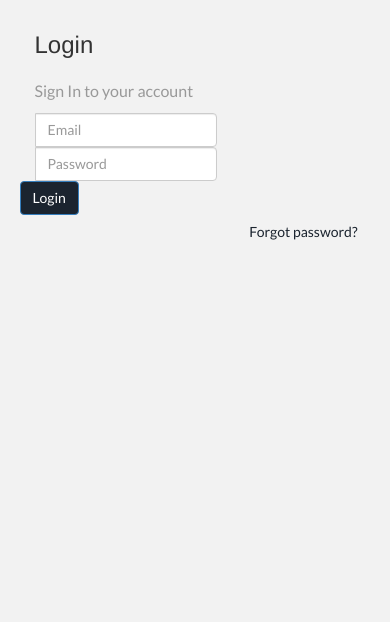
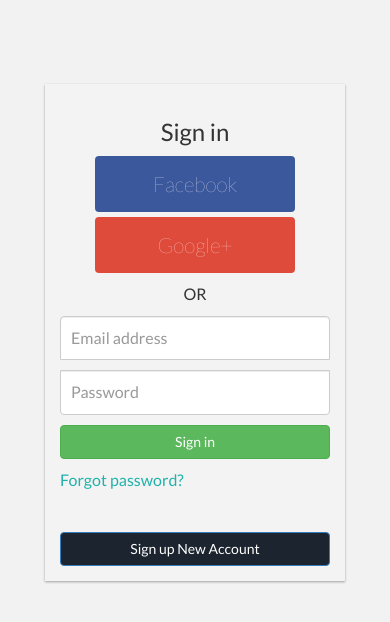
Before and after one commit to lyktk18798/angular_webbangiay, an Angular app: page /login in a window 390 px wide. Shown: the top 622 px of the page. Built offline with nearby package versions, Linux system fonts and the light colour scheme.

Commit message:
Login customer

```diff
--- a/package.json
+++ b/package.json
@@ -23,7 +23,6 @@
     "@ng-bootstrap/ng-bootstrap": "^2.0.0",
     "core-js": "^2.5.4",
     "font-awesome": "^4.7.0",
-    "jwt-decode": "^2.2.0",
     "rxjs": "^6.0.0",
     "zone.js": "~0.8.26"
   },
--- a/src/app/app.module.ts
+++ b/src/app/app.module.ts
@@ -22,6 +22,7 @@
 import {RegisterComponent} from './components/register/register.component';
 import {AlertComponent} from './helpers/alert/alert.component';
 import { DefaultLayoutComponent } from './components/default-layout/default-layout.component';
+
 @NgModule({
   declarations: [
     AppComponent,
@@ -48,7 +49,7 @@
     RouterModule,
     FormsModule,
     NgbModule,
-    ReactiveFormsModule
+    ReactiveFormsModule,
   ],
   providers: [MyCurrencyFormatterDirective, MyCurrencyPipe, CarouselComponent],
   bootstrap: [AppComponent],
--- /dev/null
+++ b/src/app/components/login/login.component.css
@@ -0,0 +1,109 @@
+
+/* sign in FORM */
+#logreg-forms{
+  width:412px;
+  margin:10vh auto;
+  background-color:#f3f3f3;
+  box-shadow: 0 1px 3px rgba(0,0,0,0.12), 0 1px 2px rgba(0,0,0,0.24);
+  transition: all 0.3s cubic-bezier(.25,.8,.25,1);
+}
+#logreg-forms form {
+  width: 100%;
+  max-width: 410px;
+  padding: 15px;
+  margin: auto;
+}
+#logreg-forms .form-control {
+  position: relative;
+  box-sizing: border-box;
+  height: auto;
+  padding: 10px;
+  font-size: 16px;
+}
+#logreg-forms .form-control:focus { z-index: 2; }
+#logreg-forms .form-signin input[type="email"] {
+  margin-bottom: 10px;
+  border-bottom-right-radius: 0;
+  border-bottom-left-radius: 0;
+}
+#logreg-forms .form-signin input[type="password"] {
+  border-top-left-radius: 0;
+  border-top-right-radius: 0;
+}
+
+#logreg-forms .social-login{
+  width:390px;
+  margin:0 auto;
+  margin-bottom: 14px;
+}
+#logreg-forms .social-btn{
+  font-weight: 100;
+  color:white;
+  width:190px;
+  font-size: 0.9rem;
+}
+
+#logreg-forms a{
+  display: block;
+  padding-top:10px;
+  color:lightseagreen;
+}
+
+#logreg-form .lines{
+  width:200px;
+  border:1px solid red;
+}
+
+
+#logreg-forms button[type="submit"]{ margin-top:10px; }
+
+#logreg-forms .facebook-btn{  background-color:#3C589C; }
+
+#logreg-forms .google-btn{ background-color: #DF4B3B; }
+
+#logreg-forms .form-reset, #logreg-forms .form-signup{ display: none; }
+
+#logreg-forms .form-signup .social-btn{ width:210px; }
+
+#logreg-forms .form-signup input { margin-bottom: 2px;}
+
+.form-signup .social-login{
+  width:210px !important;
+  margin: 0 auto;
+}
+
+/* Mobile */
+
+@media screen and (max-width:500px){
+  #logreg-forms{
+    width:300px;
+  }
+
+  #logreg-forms  .social-login{
+    width:200px;
+    margin:0 auto;
+    margin-bottom: 10px;
+  }
+  #logreg-forms  .social-btn{
+    font-size: 1.3rem;
+    font-weight: 100;
+    color:white;
+    width:200px;
+    height: 56px;
+
+  }
+  #logreg-forms .social-btn:nth-child(1){
+    margin-bottom: 5px;
+  }
+  #logreg-forms .social-btn span{
+    display: none;
+  }
+  #logreg-forms  .facebook-btn:after{
+    content:'Facebook';
+  }
+
+  #logreg-forms  .google-btn:after{
+    content:'Google+';
+  }
+
+}
--- a/src/app/components/login/login.component.html
+++ b/src/app/components/login/login.component.html
@@ -1,51 +1,27 @@
 
-<div class="app-body">
-  <main class="main d-flex align-items-center">
-    <div class="container">
-      <div class="row">
-        <div class="col-md-5 mx-auto">
-          <div class="card-group">
-            <div class="card p-4">
-              <div class="card-body">
-                <app-alert></app-alert>
-                <form [formGroup]="loginForm" (ngSubmit)="login()">
-                  <h1>Login</h1>
-                  <p class="text-muted">Sign In to your account</p>
-                  <div class="input-group mb-3">
-                    <div class="input-group-prepend">
-                      <span class="input-group-text"><i class="icon-user"></i></span>
-                    </div>
-                    <input type="text" class="form-control" formControlName="username" placeholder="Email" autocomplete="username" required>
-                  </div>
-                  <div class="input-group mb-4">
-                    <div class="input-group-prepend">
-                      <span class="input-group-text"><i class="icon-lock"></i></span>
-                    </div>
-                    <input type="password" class="form-control" formControlName="password" placeholder="Password" autocomplete="current-password" required>
-                  </div>
-                  <div class="row">
-                    <div class="col-6">
-                      <button type="submit" class="btn btn-primary px-4">Login</button>
-                    </div>
-                    <div class="col-6 text-right">
-                      <button type="button" class="btn btn-link px-0" (click)="forgotPass()">Forgot password?</button>
-                    </div>
-                  </div>
-                </form>
-              </div>
-            </div>
-            <!--<div class="card text-white bg-primary py-5 d-md-down-none" style="width:44%">-->
-              <!--<div class="card-body text-center">-->
-                <!--<div>-->
-                  <!--<h2>Sign up</h2>-->
-                  <!--<p>Sign up to member of us. Come on!</p>-->
-                  <!--<button type="button" class="btn btn-primary active mt-3"  routerLink="/register">Register Now!</button>-->
-                <!--</div>-->
-              <!--</div>-->
-            <!--</div>-->
-          </div>
-        </div>
+  <div id="logreg-forms">
+    <form class="form-signin" [formGroup]="loginForm" (ngSubmit)="login()">
+      <h1 class="h3 mb-3 font-weight-normal" style="text-align: center"> Sign in</h1>
+      <div class="social-login">
+        <button class="btn facebook-btn social-btn" type="button"><span>
+          <!--<i class="fab fa-facebook-f"></i>-->
+          Sign in with Facebook</span> </button>
+        <button class="btn google-btn social-btn" type="button"><span>
+          <!--<i class="fab fa-google-plus-g"></i>-->
+          Sign in with Google+</span> </button>
       </div>
-    </div>
-  </main>
-</div>
+      <p style="text-align:center"> OR  </p>
+      <input type="email" id="inputEmail" class="form-control" placeholder="Email address" formControlName="username" required>
+      <input type="password" id="inputPassword" class="form-control" placeholder="Password" formControlName="password" required>
+
+      <button class="btn btn-success btn-block" type="submit">
+        <!--<i class="fas fa-sign-in-alt"></i>-->
+        Sign in</button>
+      <a href="#" id="forgot_pswd" (click)="forgotPass()">Forgot password?</a>
+      <hr>
+      <!-- <p>Don't have an account!</p>  -->
+      <button class="btn btn-primary btn-block" type="button" id="btn-signup" routerLink="/register">
+        <!--<i class="fas fa-user-plus"></i>-->
+        Sign up New Account</button>
+    </form>
+  </div>
--- a/src/app/components/login/login.component.ts
+++ b/src/app/components/login/login.component.ts
@@ -3,17 +3,19 @@
 import {Request} from '../../models/request';
 import {FormControl, FormGroup} from '@angular/forms';
 import {ActivatedRoute, Router} from '@angular/router';
+import {Customer} from '../../models/customer';
 
 @Component({
   selector: 'app-root',
-  templateUrl: 'login.component.html'
+  templateUrl: 'login.component.html',
+  styleUrls: ['./login.component.css']
 })
-
 export class LoginComponent {
   loading = false;
   returnUrl: string;
   error = '';
   request: Request = new Request();
+  user: Customer = new Customer();
   loginForm = new FormGroup ({
     username: new FormControl (''),
     password: new FormControl(''),
@@ -41,8 +43,4 @@
   forgotPass () {
     this.router.navigate(['/register']);
   }
-
-  register () {
-
-  }
 }
--- a/src/app/models/customer.ts
+++ b/src/app/models/customer.ts
@@ -3,4 +3,5 @@
   email: string;
   phonenumber: string;
   dateRegistered: string;
+  password: string;
 }
--- a/src/app/service/authentication.service.ts
+++ b/src/app/service/authentication.service.ts
@@ -3,6 +3,7 @@
 import {Request} from '../models/request';
 import {ActivatedRoute, Router} from '@angular/router';
 import {baseUrl, USER_INFO} from '../components/constants/Constants';
+import {Customer} from '../models/customer';
 @Injectable({
   providedIn: 'root'
 })
@@ -28,7 +29,7 @@
         'Content-Type': 'application/json'
       }),
     };
-    return this.http.post<any>(`${baseUrl}customer/login`, user, httpOptions)
+    return this.http.post<any>(`${baseUrl}customer/v1/login`, user, httpOptions)
     .subscribe(user => {
       if (user) {
         // store user details and jwt token in local storage to keep user logged in between page refreshes
@@ -37,9 +38,19 @@
       }
     });
   }
+
   logout() {
     // remove user from local storage to log user out
     localStorage.removeItem(USER_INFO);
     this.router.navigate(['/login']);
   }
+
+  register (user: Customer) {
+    const httpOptions = {
+      headers: new HttpHeaders({
+        'Content-Type': 'application/json'
+      }),
+    };
+    return this.http.post(`${baseUrl}customer/v1/register`, user, httpOptions);
+  }
 }
--- a/src/assets/css/style.css
+++ b/src/assets/css/style.css
@@ -4,6 +4,8 @@
 License: Creative Commons Attribution 3.0 Unported
 License URL: http://creativecommons.org/licenses/by/3.0/
 --*/
+@import "../../../node_modules/font-awesome/css/font-awesome.css";
+
 html, body{
   	font-family: 'Lato', sans-serif;
     font-size: 100%;
```
Also changed, not shown: 1 other file (tests, documents, lock files or other folders).
